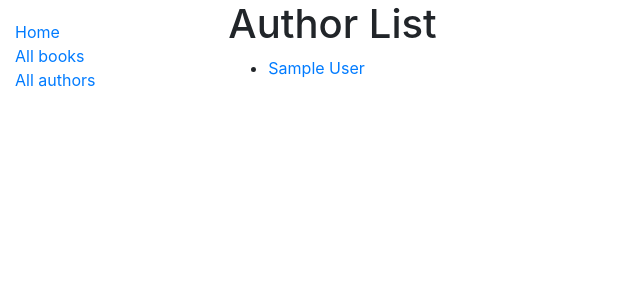
After one commit to learning-laboratory/-first-steps-with-django, a Django app: page /catalog/authors/ in a window 1280 px wide. The commit adds this page. Shown: the top 300 px of the page, without its empty margins (0-640 px from the left). Run offline with Django 3.2, Linux system fonts and the light colour scheme; tables that the repository leaves empty hold one stand-in row (values such as "Sample post"); some libraries are stand-ins or nearby versions.

Commit message:
list and detail view for authros

```diff
--- a/locallibrary/locallibrary/catalog/models.py
+++ b/locallibrary/locallibrary/catalog/models.py
@@ -67,6 +67,9 @@ class Author(models.Model):
     def get_absolute_url(self):
         return reverse("author-detail", args=[str(self.id)])
 
+    def get_full_name(self):
+        return f"{self.first_name} {self.last_name}"
+
 class Genre(models.Model):
     name = models.CharField(max_length=200, help_text='Enter a book genre (e.g. Science Fiction)')
 
--- /dev/null
+++ b/locallibrary/locallibrary/catalog/templates/authors/author_list.html
@@ -0,0 +1,16 @@
+{% extends "base_generic.html" %}
+
+{% block content %}
+  <h1>Author List</h1>
+  {% if authors %}
+  <ul>
+    {% for author in authors %}
+      <li>
+        <a href="{{ author.get_absolute_url }}">{{ author.get_full_name }}</a>
+      </li>
+    {% endfor %}
+  </ul>
+  {% else %}
+    <p>There are no authors in the library.</p>
+  {% endif %}
+{% endblock %}
--- a/locallibrary/locallibrary/catalog/templates/base_generic.html
+++ b/locallibrary/locallibrary/catalog/templates/base_generic.html
@@ -17,11 +17,31 @@
           <ul class="sidebar-nav">
             <li><a href="{% url 'index' %}">Home</a></li>
             <li><a href="{% url 'books' %}">All books</a></li>
-          <li><a href="">All authors</a></li>
+            <li><a href="{% url 'authors' %}">All authors</a></li>
           </ul>
         {% endblock %}
       </div>
-      <div class="col-sm-10 ">{% block content %}{% endblock %}</div>
+      <div class="col-sm-10 ">
+        {% block content %}{% endblock %}
+
+        {% block paginationn %}
+            {% if is_paginated %}
+                <div class="pagination">
+                    <span class="page-links">
+                        {% if page_obj.has_previous %}
+                            <a href="{{ request.path }}?page={{ page_obj.previous_page_number }}">previous</a>
+                        {% endif %}
+                        <span class="page-current">
+                            Page {{ page_obj.number }} of {{ page_obj.paginator.num_pages }}.
+                        </span>
+                        {% if page_obj.has_next %}
+                            <a href="{{ request.path }}?page={{ page_obj.next_page_number }}">next</a>
+                        {% endif %}
+                    </span>
+                </div>
+            {% endif %}
+        {% endblock %}
+    </div>
     </div>
   </div>
 </body>
--- a/locallibrary/locallibrary/catalog/templates/books/book_detail.html
+++ b/locallibrary/locallibrary/catalog/templates/books/book_detail.html
@@ -1,7 +1,7 @@
 {% extends "base_generic.html" %}
 
 {% block content %}
-  <h1>Title: {{ book.title }}</h1>
+  <h2>{{ book.title }}</h2>
 
   <p><strong>Author:</strong> <a href="">{{ book.author }}</a></p> <!-- author detail link not yet defined -->
   <p><strong>Summary:</strong> {{ book.summary }}</p>
@@ -11,7 +11,6 @@
 
   <div style="margin-left:20px;margin-top:20px">
     <h4>Copies</h4>
-
     {% for copy in book.bookinstance_set.all %}
       <hr>
       <p class="{% if copy.status == 'a' %}text-success{% elif copy.status == 'm' %}text-danger{% else %}text-warning{% endif %}">{{ copy.get_status_display }}</p>
--- a/locallibrary/locallibrary/catalog/urls.py
+++ b/locallibrary/locallibrary/catalog/urls.py
@@ -3,10 +3,14 @@ from catalog.views import (
     index,
     BookListView,
     BookDetailView,
+    AuthorListView,
+    AuthorDetailView
 )
 
 urlpatterns = [
     path('',index, name='index'),
     path("books/", BookListView.as_view(), name="books"),
-    path("books/<int:id>/", BookDetailView.as_view(), name="book-detail")
+    path("books/<int:id>/", BookDetailView.as_view(), name="book-detail"),
+    path("authors/", AuthorListView.as_view(), name="authors"),
+    path("authors/<int:id>/", AuthorDetailView.as_view(), name="author-detail")
 ]
--- a/locallibrary/locallibrary/catalog/views.py
+++ b/locallibrary/locallibrary/catalog/views.py
@@ -6,8 +6,24 @@ from django.views.generic import (
     DetailView
 )
 
+class AuthorListView(ListView):
+    model = Author
+    paginate_by = 2
+    context_object_name = "authors"
+    queryset = Author.objects.all()
+    template_name = "authors/author_list.html"
+
+class AuthorDetailView(DetailView):
+    model = Author
+    context_object_name = "author"
+    template_name = "authors/author_detail.html"
+
+    def get_object(self):
+        return get_object_or_404(Author, id=self.kwargs.get("id"))
+
 class BookListView(ListView):
     model = Book
+    paginate_by = 2
     context_object_name = 'books'
     queryset = Book.objects.all()
     template_name = 'books/book_list.html'
```
Also changed, not shown: locallibrary/locallibrary/catalog/templates/authors/author_detail.html (added, +11 -0 lines). Lines whose indentation alone changed are shown as unchanged.
